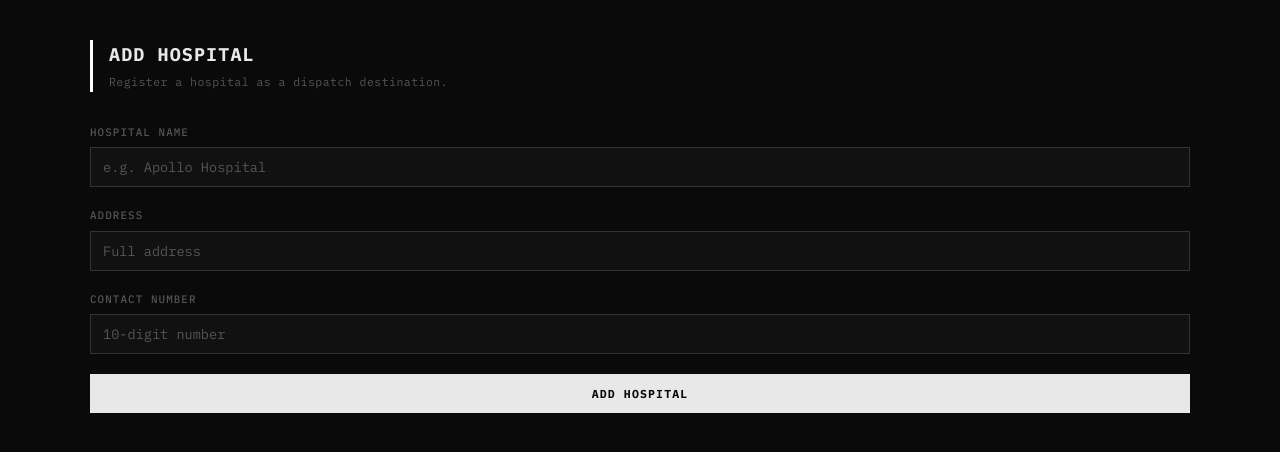
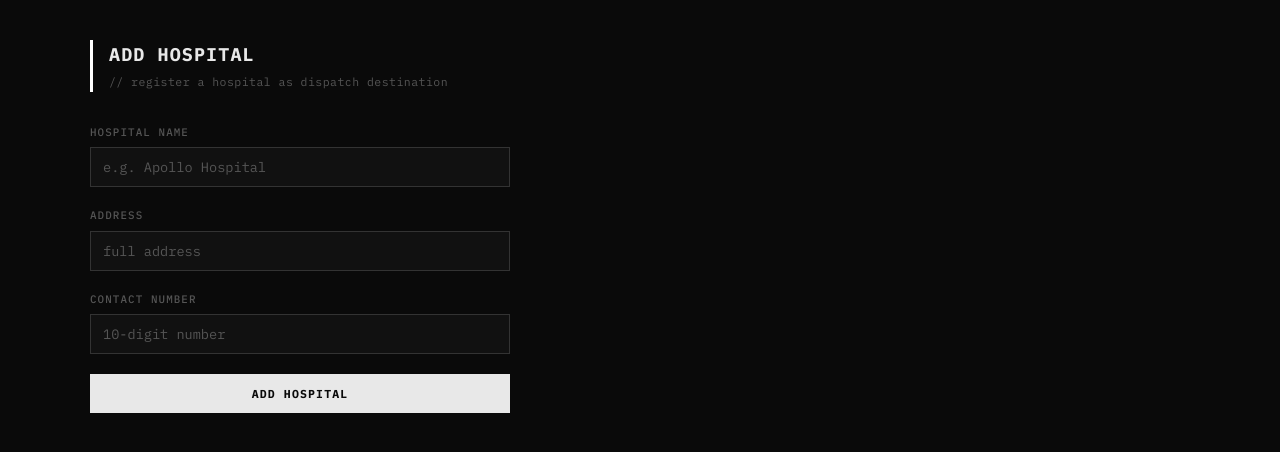
Before and after one commit to Sarvesh-Sarz/Resuscitation-Retrieval, a Flask app: page /add_hospital in a window 1280 px wide. Shown: the part 48-500 px from the top of the page. Run offline with Flask 3, Linux system fonts and the light colour scheme.

Commit message:
Refactor add_hospital.html for improved layout
Updated the add hospital form layout and styling.

```diff
--- a/templates/add_hospital.html
+++ b/templates/add_hospital.html
@@ -1,14 +1,14 @@
 {% extends "base.html" %}
 {% block content %}
 <div class="page-header">
-    <h2> Add Hospital</h2>
-    <p class="subtitle">Register a hospital as a dispatch destination.</p>
+    <h2>Add Hospital</h2>
+    <p class="subtitle">// register a hospital as dispatch destination</p>
 </div>
-<form method="POST">
+<form method="POST" style="max-width:420px;">
     <label>Hospital Name</label>
     <input type="text" name="name" placeholder="e.g. Apollo Hospital" required>
     <label>Address</label>
-    <input type="text" name="address" placeholder="Full address" required>
+    <input type="text" name="address" placeholder="full address" required>
     <label>Contact Number</label>
     <input type="text" name="contact" placeholder="10-digit number" maxlength="15" required>
     <button type="submit">Add Hospital</button>
```
